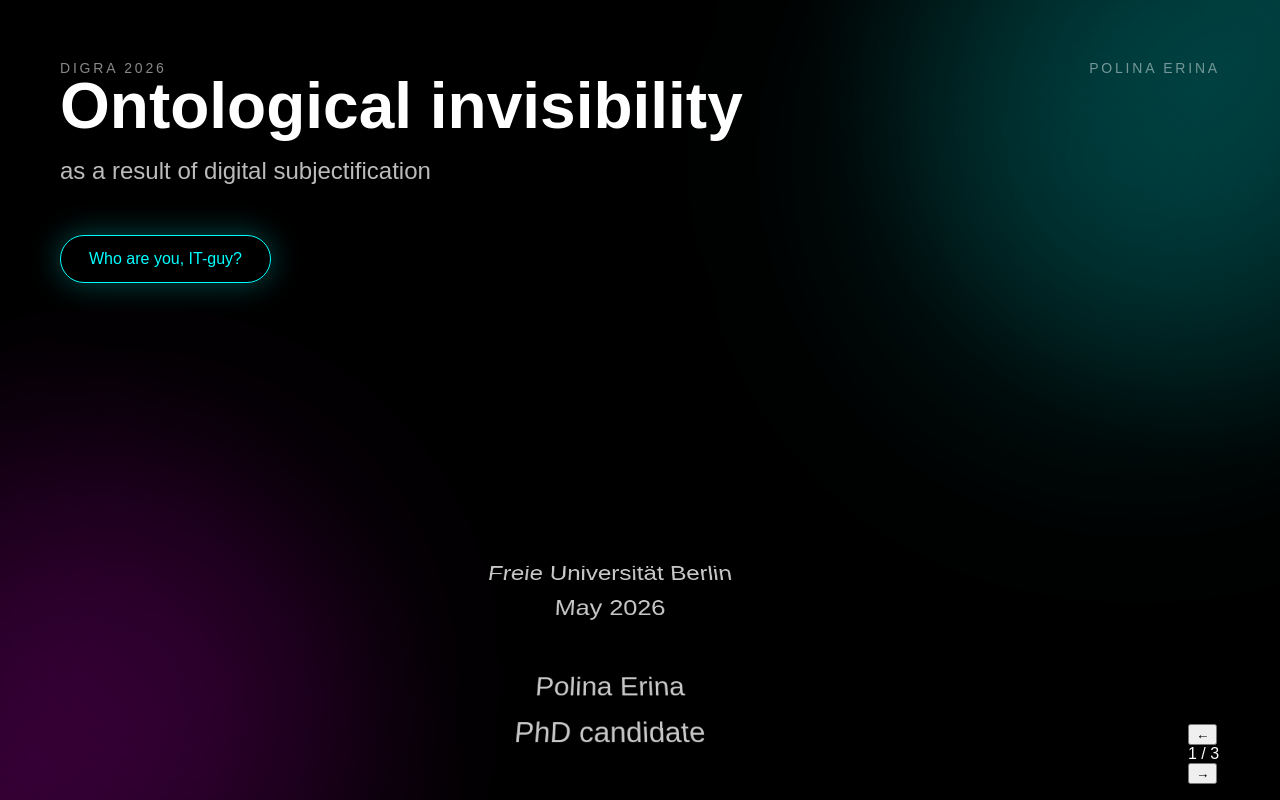
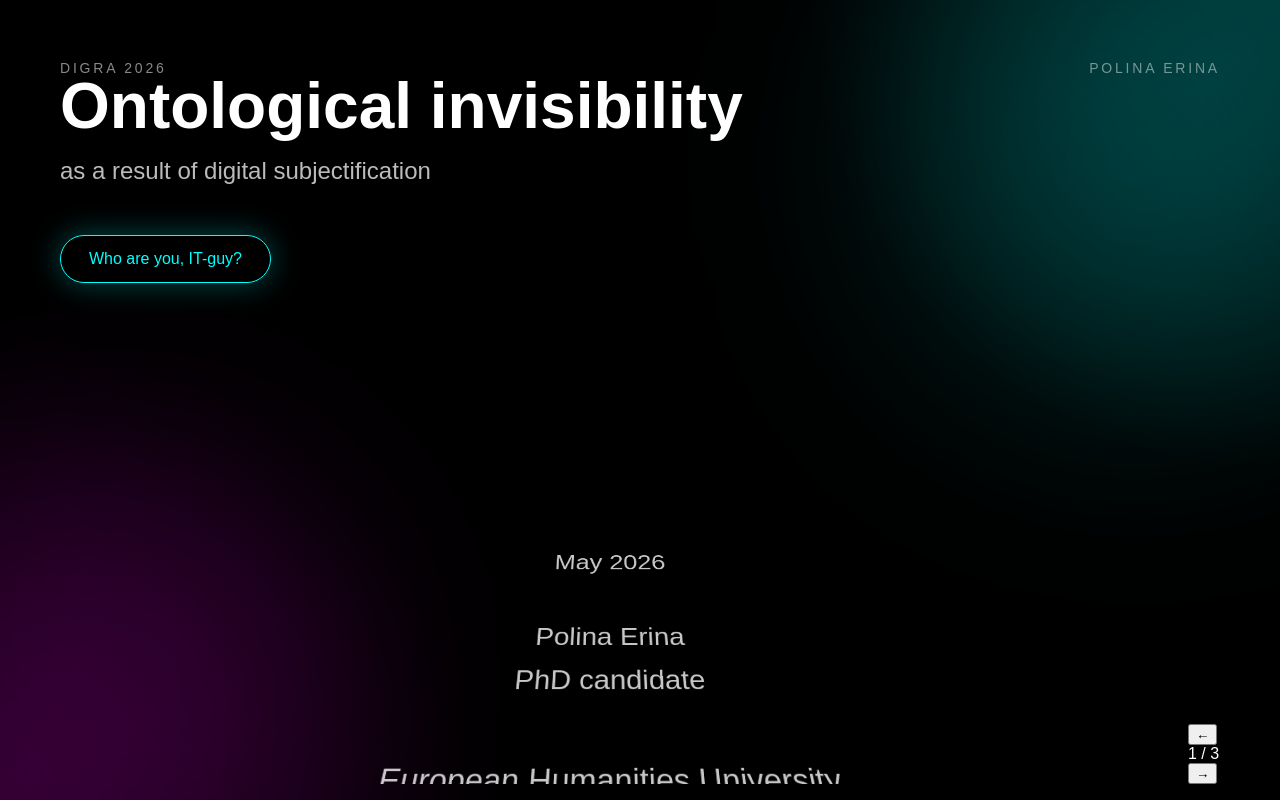
Before and after one commit to fk65hf8z6h/digra-presentation, a React (Vite) app: page / in a window 1280 px wide. Built offline with nearby package versions, Linux system fonts and the light colour scheme; the HTML template or start-up script is replaced by a standard one.

Commit message:
Update index.css

```diff
--- a/src/index.css
+++ b/src/index.css
@@ -145,7 +145,7 @@ li:nth-child(4) { animation-delay: 0.8s; }
 .crawl {
   position: absolute;
   left: 50%;
-  bottom: -120%;
+  bottom: -85%;
   width: 80%;
   transform: translateX(-50%) rotateX(26deg);
   transform-origin: center bottom;
@@ -166,7 +166,7 @@ li:nth-child(4) { animation-delay: 0.8s; }
 
 @keyframes miniCrawl {
   from {
-    bottom: -120%;
+    bottom: -85%;
     opacity: 0;
     transform: translateX(-50%) rotateX(26deg) scale(1);
   }
```
